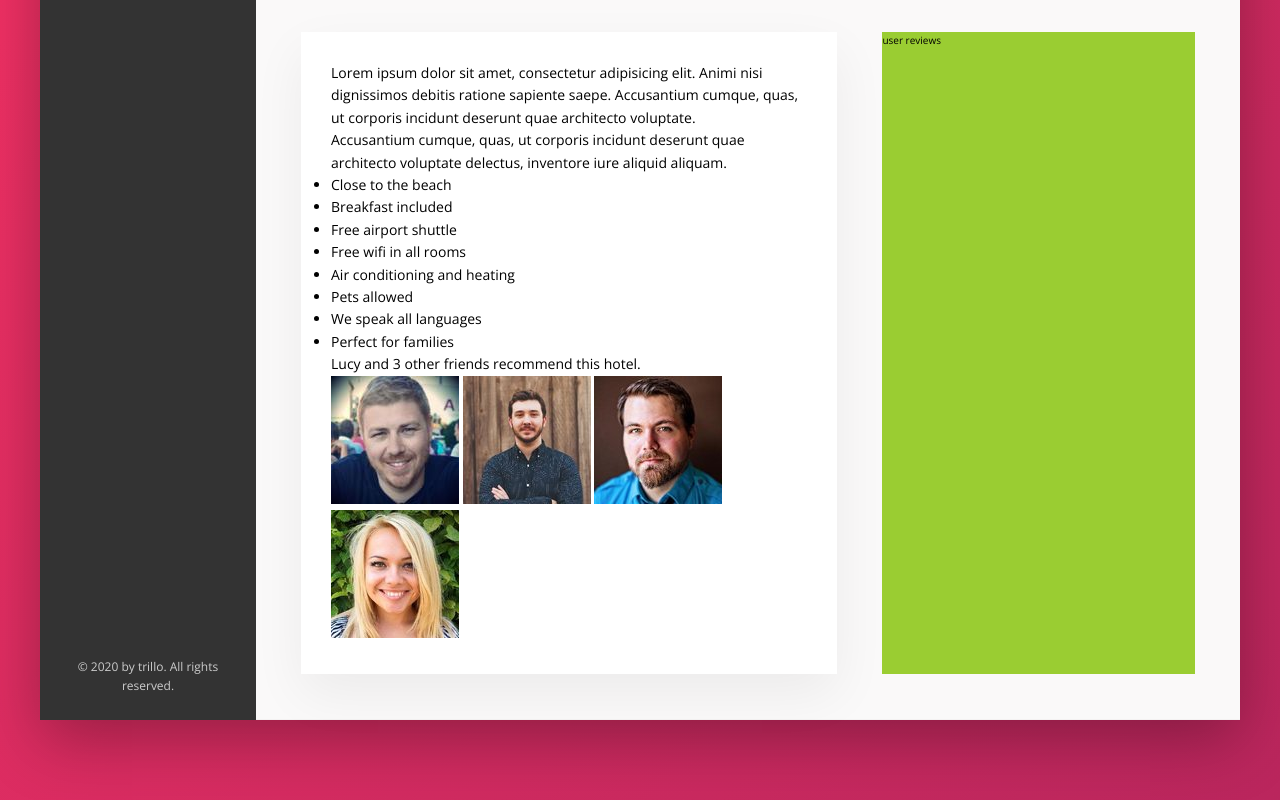
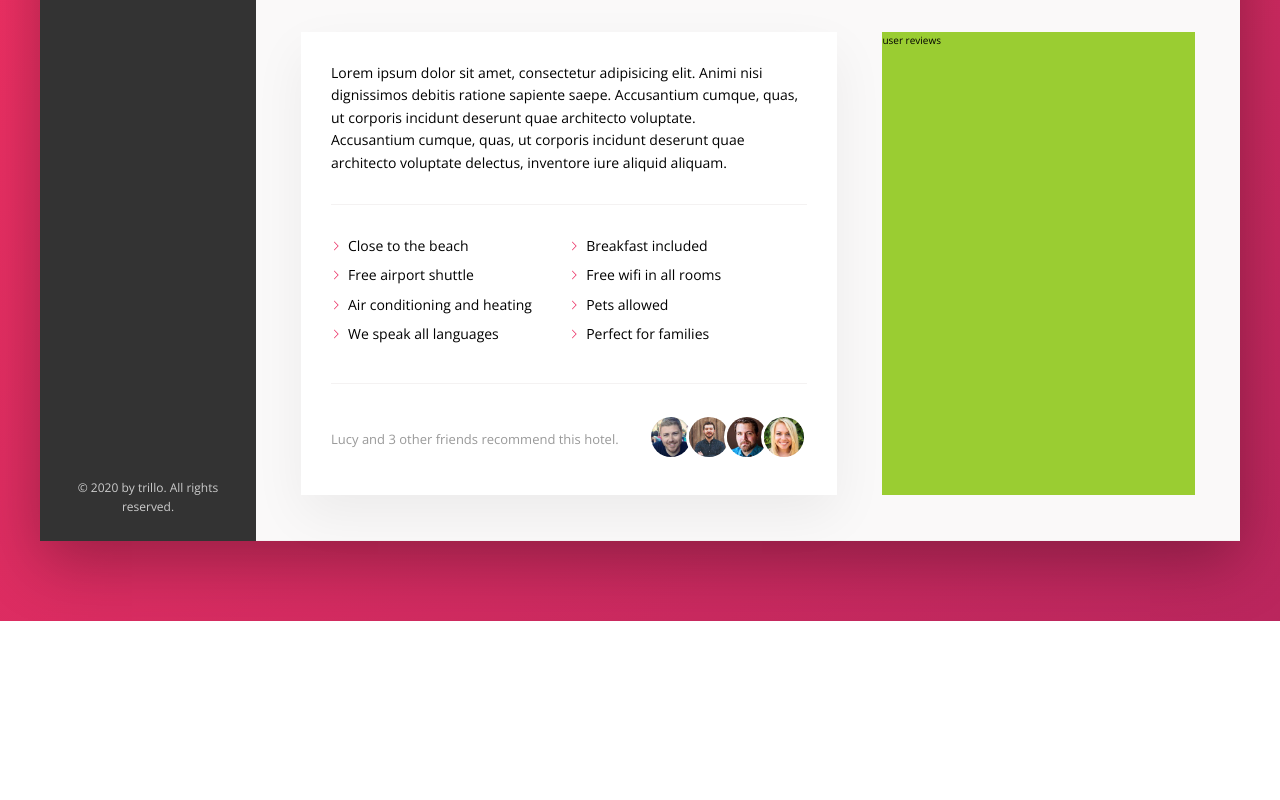
Before and after one commit to vahid-bagh3ri/Trillo, a website: page index.html in a window 1280 px wide. Shown: the part 615-1415 px from the top of the page. After the commit the page ends 1236 px from the top, so only its background shows below. Drawn offline with nearby package versions, Linux system fonts and the light colour scheme.

Commit message:
Building the Description Section - Part 2

```diff
--- a/index.html
+++ b/index.html
@@ -183,10 +183,26 @@
                   Lucy and 3 other friends recommend this hotel.
                 </p>
                 <div class="recommend__friends">
-                  <img src="img/user-3.jpg" alt="Friend 3" class="recommend__photo">
-                  <img src="img/user-4.jpg" alt="Friend 4" class="recommend__photo">
-                  <img src="img/user-5.jpg" alt="Friend 5" class="recommend__photo">
-                  <img src="img/user-6.jpg" alt="Friend 6" class="recommend__photo">
+                  <img
+                    src="img/user-3.jpg"
+                    alt="Friend 3"
+                    class="recommend__photo"
+                  />
+                  <img
+                    src="img/user-4.jpg"
+                    alt="Friend 4"
+                    class="recommend__photo"
+                  />
+                  <img
+                    src="img/user-5.jpg"
+                    alt="Friend 5"
+                    class="recommend__photo"
+                  />
+                  <img
+                    src="img/user-6.jpg"
+                    alt="Friend 6"
+                    class="recommend__photo"
+                  />
                 </div>
               </div>
             </div>
--- a/sass/_components.scss
+++ b/sass/_components.scss
@@ -296,3 +296,76 @@
     box-shadow: none;
   }
 }
+
+///////////////////////////////////////
+// PARAGRAPH
+
+.praragraph:not(:last-of-type) {
+  margin-bottom: 2rem;
+}
+
+///////////////////////////////////////
+// lIST
+.list {
+  list-style: none;
+  margin: 3rem 0;
+  padding: 3rem 0;
+  border-top: var(--line);
+  border-bottom: var(--line);
+
+  display: flex;
+  flex-wrap: wrap;
+
+  &__item {
+    flex: 0 0 50%;
+    margin-bottom: 0.7rem;
+  }
+
+  &__item::before {
+    content: "";
+    display: inline-block;
+    height: 1rem;
+    width: 1rem;
+    margin-right: 0.7rem;
+
+    //Older Browsers
+    // background-image: url(../img/chevron-thin-right.svg);
+    // background-size: cover;
+
+    //Newer Browsers - masks
+    background-color: var(--color-primary);
+    -webkit-mask-image: url(../img/chevron-thin-right.svg);
+    -webkit-mask-size: cover;
+    mask-image: url(../img/chevron-thin-right.svg);
+    mask-size: cover;
+  }
+}
+
+///////////////////////////////////////
+// RECOMMEND
+.recommend {
+  font-size: 1.3rem;
+  color: var(--color-grey-dark-3);
+
+  display: flex;
+  align-items: center;
+
+  &__count {
+    margin-right: auto;
+  }
+
+  &__friends {
+  }
+
+  &__photo {
+    box-sizing: content-box;
+    height: 4rem;
+    width: 4rem;
+    border-radius: 50%;
+    border: 3px solid #fff;
+
+    &:not(:last-child) {
+      margin-right: -1.15rem;
+    }
+  }
+}
```
Also changed, not shown: css/style.css.
